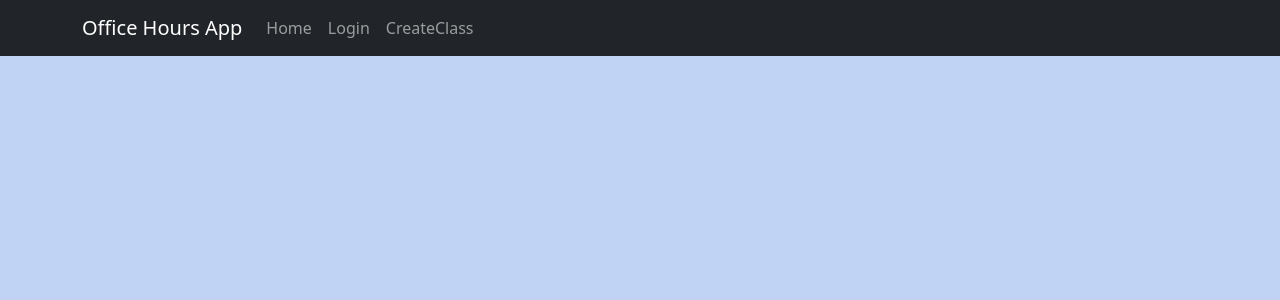
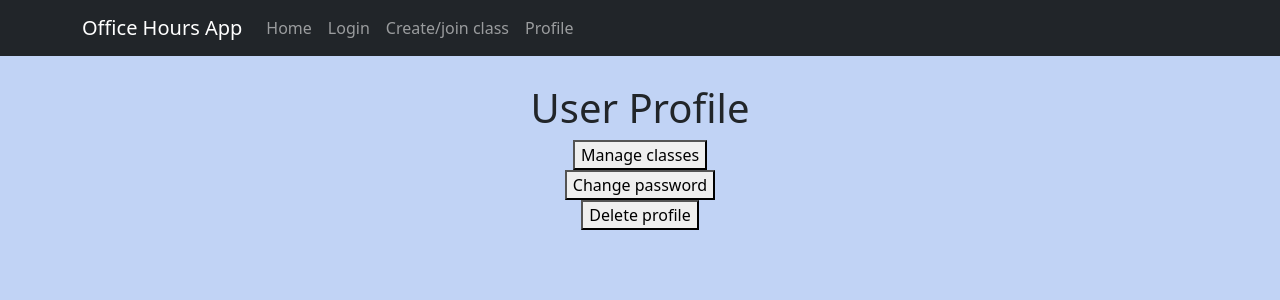
Before and after one commit to skinreich11/OfficeHoursSchedule, a React (Create React App) app: page /Profile in a window 1280 px wide. Shown: the top 300 px of the page. Built offline with nearby package versions, Linux system fonts and the light colour scheme.

Commit message:
changing create a class to a join class page which then can go to create a class, added user profile page

```diff
--- a/src/App.tsx
+++ b/src/App.tsx
@@ -3,6 +3,8 @@ import {Route, Routes, Navigate, BrowserRouter as Router} from 'react-router-dom
 import MainPage from "./Pages/MainPage";
 import NavBar from "./NavBar/NavBar";
 import CreateClass from "./Pages/CreateClass"
+import Profile from "./Pages/Profile"
+import JoinClass from "./Pages/JoinClass"
 import './App.css';
 
 function App() {
@@ -16,6 +18,8 @@ function App() {
         <br/>
         <Routes>
           <Route path = '/' element={<MainPage/>}/>
+          <Route path = '/JoinClass' element={<JoinClass/>}/>
+          <Route path = '/Profile' element={<Profile/>}/>
           <Route path = '/CreateClass' element={<CreateClass/>}/>
         </Routes>
       </div>
--- a/src/NavBar/NavBar.tsx
+++ b/src/NavBar/NavBar.tsx
@@ -12,7 +12,8 @@ function NavBar() {
                     <Nav className = "me-auto">
                         <Nav.Link href = "./">Home</Nav.Link>
                         <Nav.Link href = "./login">Login</Nav.Link>
-                        <Nav.Link href = "./CreateClass">CreateClass</Nav.Link>
+                        <Nav.Link href = "./JoinClass">Create/join class</Nav.Link>
+                        <Nav.Link href = "./Profile">Profile</Nav.Link>
                     </Nav>
                 </Container>
             </Navbar>
--- /dev/null
+++ b/src/Pages/JoinClass.tsx
@@ -0,0 +1,27 @@
+import React from 'react';
+import { useNavigate } from 'react-router-dom';
+import '../Styles/CreateClass.css';
+
+const JoinClassPage: React.FC = () => {
+  const navigate = useNavigate();
+
+  const handleJoinClass = () => {
+    // Add logic to handle joining a class here
+    // You can retrieve the class code from the input field
+    // and perform the necessary actions.
+    navigate('/');
+  };
+
+  return (
+    <div className="CreateClassContainer">
+      <h1>Join a Class</h1>
+      <input type="text" placeholder="Input class code" />
+      <button onClick={handleJoinClass}>Join Class</button>
+      <div>
+        <button onClick={() => navigate('/CreateClass')}>Create a Class</button>
+      </div>
+    </div>
+  );
+};
+
+export default JoinClassPage;
--- /dev/null
+++ b/src/Pages/Profile.tsx
@@ -0,0 +1,29 @@
+import React from 'react';
+import { useNavigate } from 'react-router-dom';
+import '../Styles/CreateClass.css';
+
+const UserProfile: React.FC = () => {
+  const navigate = useNavigate();
+  return (
+    <div className="CreateClassContainer">
+      <h1>User Profile</h1>
+      <div>
+        <button
+         onClick={()=>navigate('/ManageClasses')}>Manage classes
+        </button>
+      </div>
+      <div>
+        <button
+          onClick={()=>navigate('/ChangePassword')}>Change password
+        </button>
+      </div>
+      <div>
+        <button
+          onClick={()=>navigate('/DeleteProfile')}>Delete profile
+        </button>
+      </div>
+    </div>
+  );
+};
+
+export default UserProfile;
```
